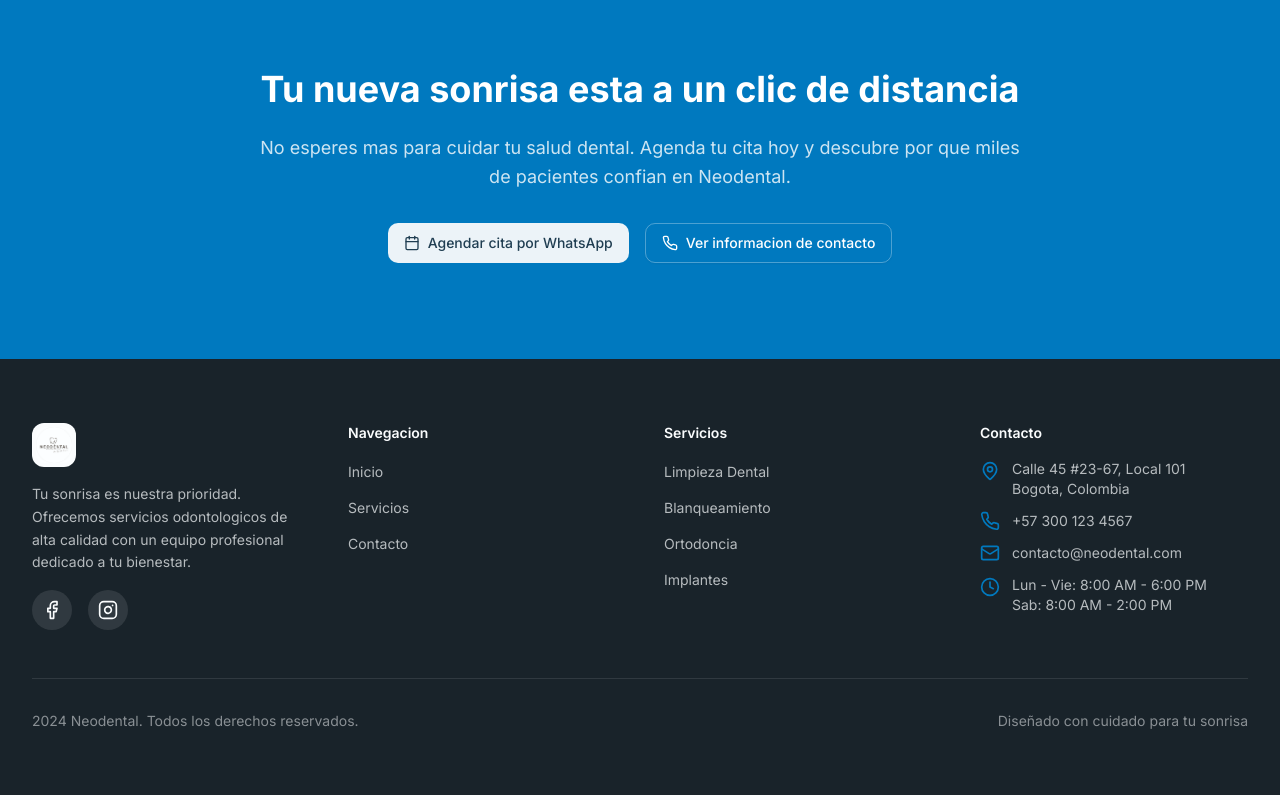
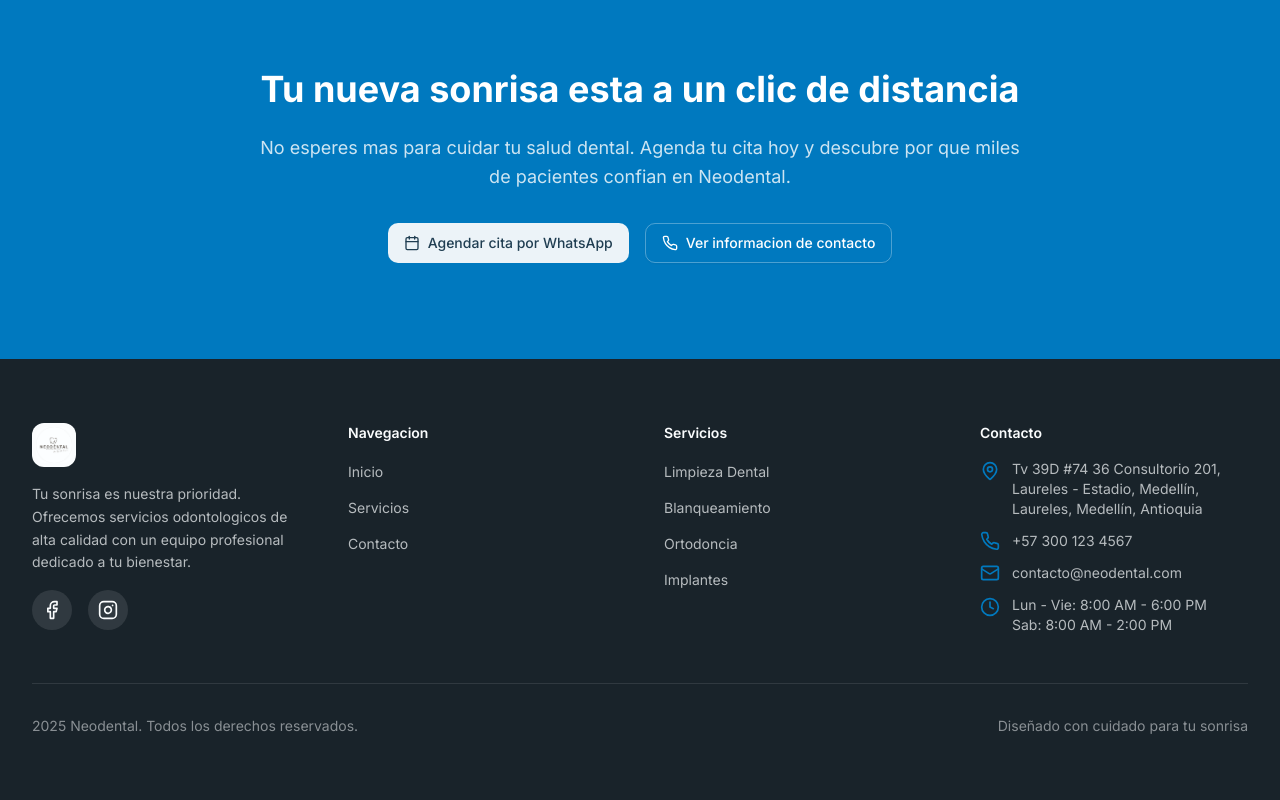
Before and after one commit to neodentalalejandra-gif/Pagina-Web-Neodental-Alejandra, a Next.js app: page / in a window 1280 px wide. Shown: the part 3230-4030 px from the top of the page. Built offline with nearby package versions, Linux system fonts and the light colour scheme.

Commit message:
feat: update footer layout and content
Co-authored-by: null <256820967+neodentalalejandra-gif@users.noreply.github.com>

```diff
--- a/components/footer.tsx
+++ b/components/footer.tsx
@@ -105,8 +105,8 @@ export function Footer() {
               <li className="flex items-start gap-3">
                 <MapPin className="w-5 h-5 text-primary shrink-0 mt-0.5" />
                 <span className="text-sm text-background/70">
-                  Calle 45 #23-67, Local 101<br />
-                  Bogota, Colombia
+                  Tv 39D #74 36 Consultorio 201,<br />
+                  Laureles - Estadio, Medellín, Laureles, Medellín, Antioquia
                 </span>
               </li>
               <li className="flex items-center gap-3">
@@ -142,7 +142,7 @@ export function Footer() {
         <div className="mt-12 pt-8 border-t border-background/10">
           <div className="flex flex-col md:flex-row items-center justify-between gap-4">
             <p className="text-sm text-background/50">
-              2024 Neodental. Todos los derechos reservados.
+              2025 Neodental. Todos los derechos reservados.
             </p>
             <p className="text-sm text-background/50">
               Diseñado con cuidado para tu sonrisa
```
